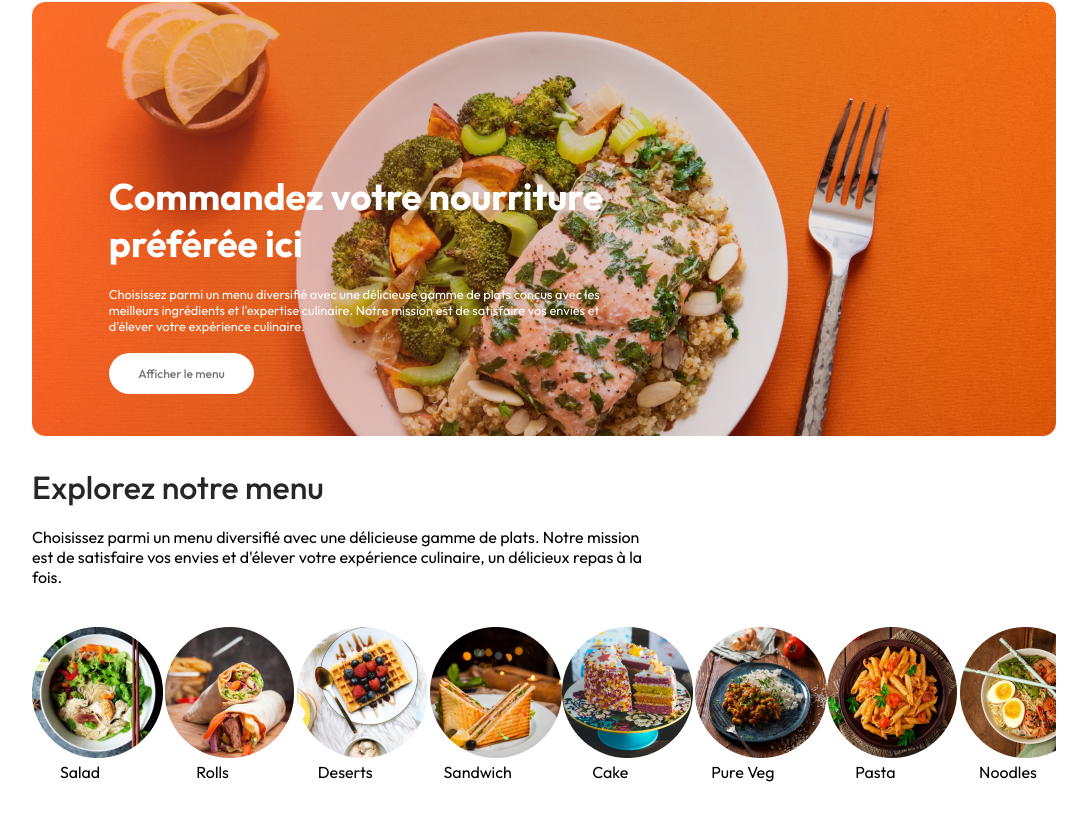
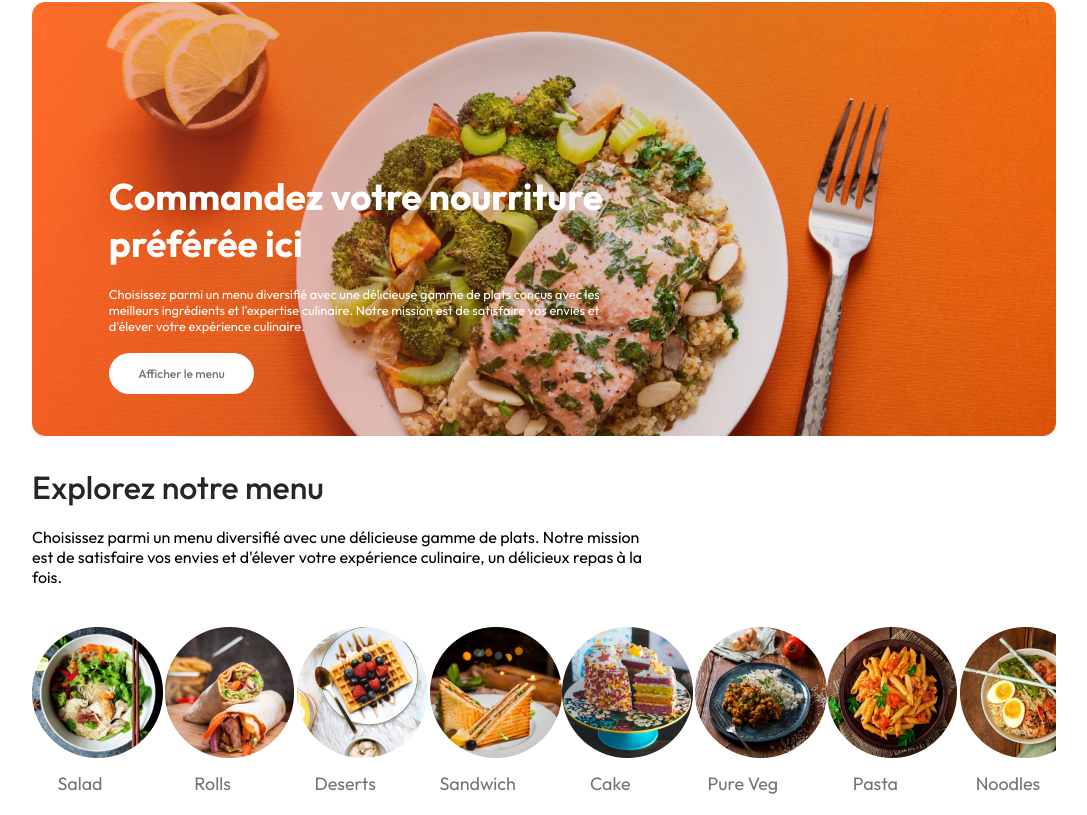
Before and after one commit to moonspark78/Food_Delivery, a React (Vite) app: page / in a window 1280 px wide. Shown: the part 193-1008 px from the top of the page, without its empty margins (96-1183 px from the left). Built offline with nearby package versions, Linux system fonts and the light colour scheme.

Commit message:
:art: working  the ExploreMenu components  :art:

```diff
--- a/src/components/ExploreMenu/ExploreMenu.css
+++ b/src/components/ExploreMenu/ExploreMenu.css
@@ -33,3 +33,10 @@
     border-radius: 50%;
     transition: 0.2s ease-in-out;
 }
+
+.explore-menu-list-item p{
+    margin-top: 10px;
+    color: #747474;
+    font-size: max(1.4vw, 16px);
+    cursor: pointer;
+}
```
